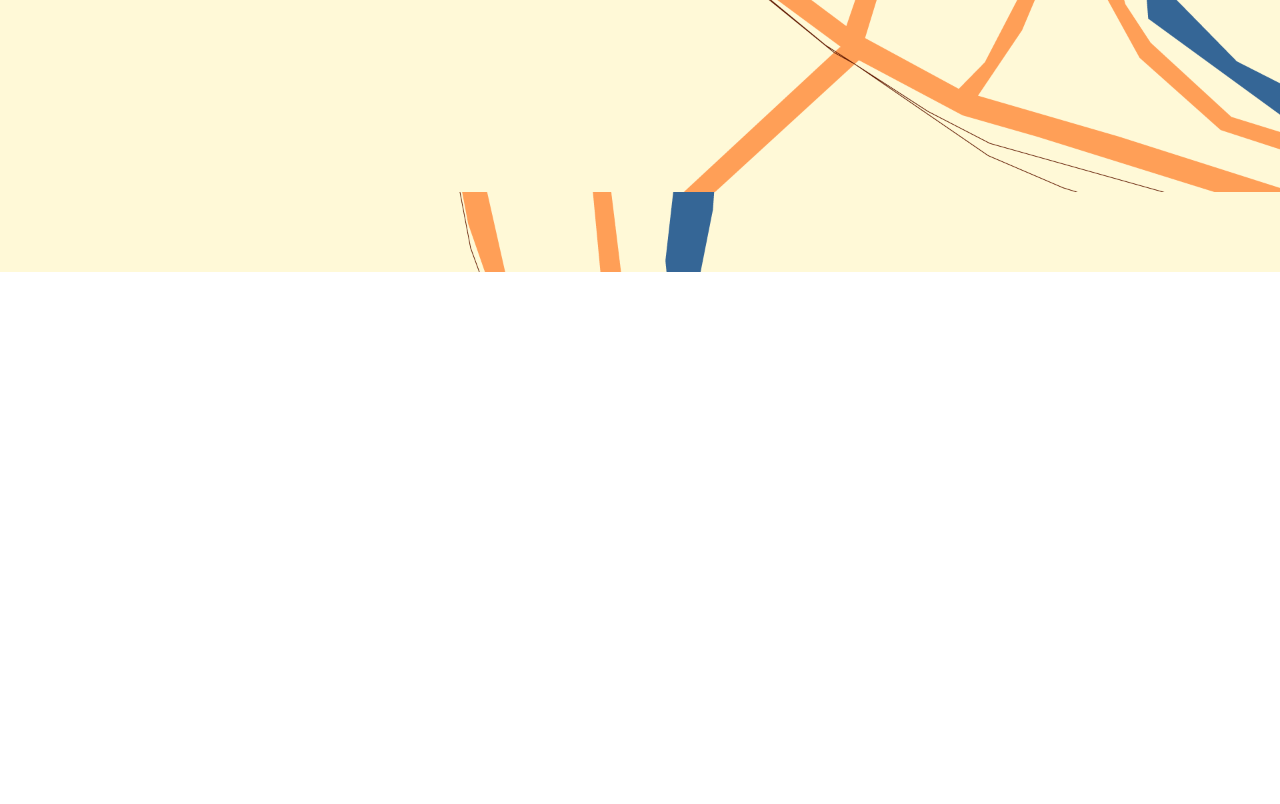
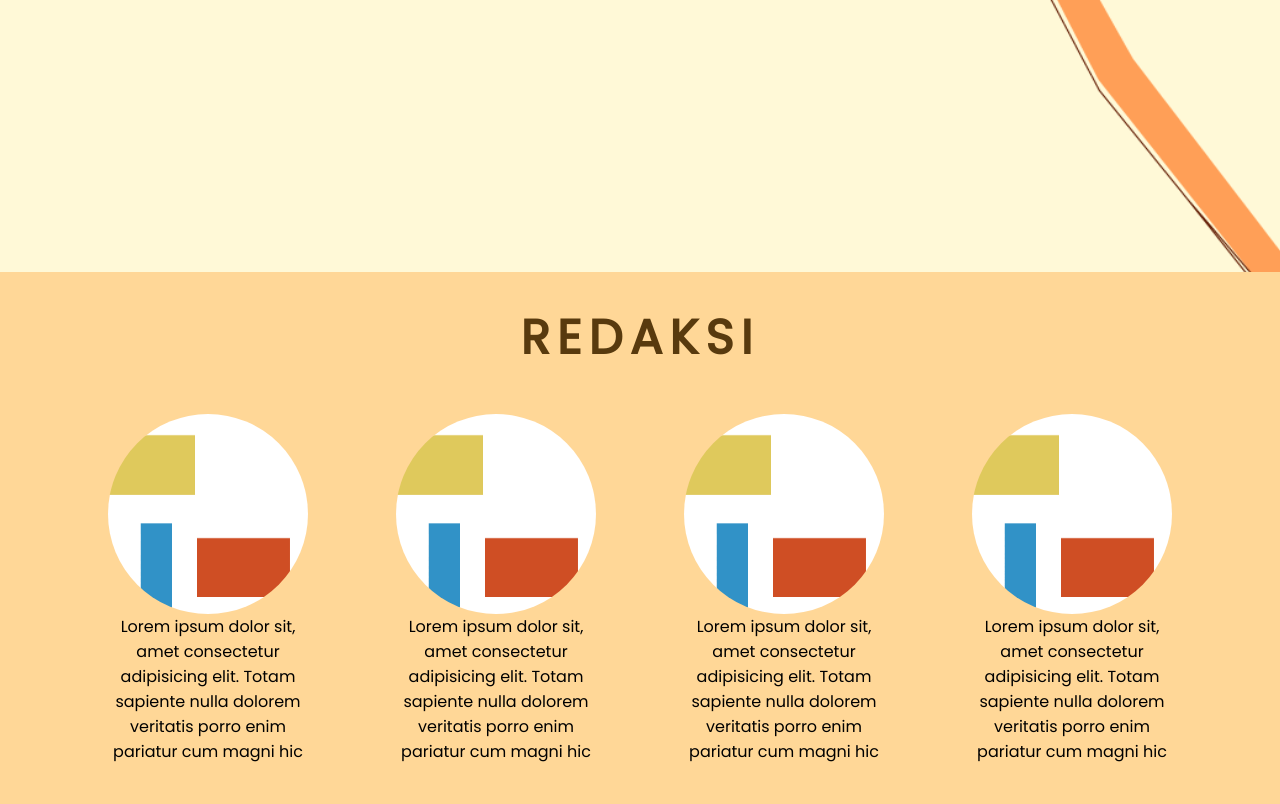
Before and after one commit to RinaldyAdin/Gemerlapan-Private, a website: page index.html in a window 1280 px wide. Shown: the part 528-1332 px from the top of the page. Before the commit the page ends 800 px from the top, so only its background shows below. Drawn offline with Linux system fonts and the light colour scheme.

Commit message:
make redaksi design

```diff
--- a/index.html
+++ b/index.html
@@ -1,5 +1,6 @@
 <!DOCTYPE html>
 <html>
+
 <head>
 	<link rel="stylesheet" href="https://cdnjs.cloudflare.com/ajax/libs/font-awesome/4.7.0/css/font-awesome.min.css">
 	<link href="https://fonts.googleapis.com/css?family=Poppins|Ubuntu&display=swap" rel="stylesheet">
@@ -10,45 +11,55 @@
 			-webkit-tap-highlight-color: rgba(0, 0, 0, 0);
 			-moz-tap-highlight-color: rgba(0, 0, 0, 0);
 		}
-body{
+
+		body {
 			background-image: url(imgm.png);
 			background-size: cover;
 		}
+
 		* {
 			box-sizing: border-box;
 			padding: 0;
 			margin: 0;
 		}
+
 		.active {
 			display: block;
 		}
-nav{
+
+		nav {
 			text-align: center;
 		}
-.mainNav{
+
+		.mainNav {
 			padding-top: 30px;
 			margin: 15px auto;
 			list-style: none;
 		}
-.navh{
+
+		.navh {
 			color: #583a0e;
 			text-decoration: none;
 			font-family: 'Poppins', sans-serif;
 			font-weight: bold;
 			border-bottom: 2px solid #5c5c5c;
 		}
-.nav{
+
+		.nav {
 			color: #583a0e;
 			text-decoration: none;
 			font-family: 'Poppins', sans-serif;
 		}
-.mainNav{
+
+		.mainNav {
 			display: none;
 		}
+
 		.active {
 			display: block;
 		}
-span{
+
+		span {
 			position: absolute;
 			top: 10px;
 			right: 20px;
@@ -56,34 +67,40 @@ span{
 			color: black;
 			font-size: 24px;
 		}
-.desktop{
+
+		.desktop {
 			display: none;
 		}
-.mobile{
+
+		.mobile {
 			text-align: left;
 			padding-top: 60px;
 		}
-.halo{
+
+		.halo {
 			font-size: 60px;
 			font-family: 'Ubuntu', sans-serif;
 			-webkit-text-stroke: 3px #ef4206;
 			color: white;
 			font-weight: bolder;
 		}
-.pendaki{
+
+		.pendaki {
 			font-size: 60px;
 			font-family: 'Ubuntu', sans-serif;
 			color: #ef4206;
 			font-weight: bolder;
 		}
-.anak8{
+
+		.anak8 {
 			margin-left: 26vw;
 			font-size: 3vw;
 			font-family: 'Poppins', sans-serif;
 			color: #ea5826;
 			font-weight: 500;
 		}
-.kami{
+
+		.kami {
 			text-decoration: none;
 			color: #1b4577;
 			font-size: 3.2vw;
@@ -94,47 +111,66 @@ span{
 			font-weight: 600;
 			transition: 0.5s;
 		}
-.kami:hover{
+
+		.kami:hover {
 			text-align: center;
 			color: white;
 			background-color: #ea5826;
 		}
-.hal{
+
+		.hal {
 			margin-left: 10vw;
 		}
 
 		@media screen and (min-width: 768px) {
-	body{
+			body {
 				background-image: url(img.png);
 				background-size: cover;
 			}
-	nav, ul, li{
+
+			nav,
+			ul,
+			li {
 				display: block;
 			}
-	nav{
+
+			nav {
 				text-align: center;
+				height: 10vh;
 			}
-	.mainNav{
+
+			.mainNav {
 				list-style: none;
 				display: flex;
 				flex-direction: row;
 				justify-content: center;
+				margin: 0;
 			}
-	li{
+
+			li {
 				padding-left: 60px;
 				padding-right: 60px;
 			}
-	#bar{
+
+			#bar {
 				display: none;
 			}
-	.desktop{
-		padding-left: 90px;
+
+			.desktop {
 				display: block;
+				position: relative;
 			}
-	.mobile{
+
+			.mobile {
 				display: none;
 			}
-	.halo{
+
+			.jumbotron {
+				margin-left: 90px;
+				height: 90vh;
+			}
+
+			.halo {
 				padding-top: 40px;
 				font-size: 90px;
 				font-family: 'Ubuntu', sans-serif;
@@ -142,21 +178,24 @@ span{
 				color: white;
 				font-weight: bolder;
 			}
-	.pendaki{
+
+			.pendaki {
 				font-size: 90px;
 				font-family: 'Ubuntu', sans-serif;
 				color: #ef4206;
 				font-weight: bolder;
 				margin-left: 30px;
 			}
-	.anak8{
+
+			.anak8 {
 				margin-left: 8vw;
 				color: #ea5826;
 				font-size: 1.3vw;
 				font-family: 'Poppins', sans-serif;
 				font-weight: 500;
 			}
-	.kami{
+
+			.kami {
 				text-decoration: none;
 				color: #1b4577;
 				font-size: 1vw;
@@ -168,8 +207,46 @@ span{
 				border-radius: 15px;
 				font-weight: 600;
 			}
-	.nav:hover{
+
+			.nav:hover {
 				border-bottom: 2px solid #5c5c5c;
+			}
+
+			.redaksi {
+				min-height: 400px;
+				padding-top: 30px;
+				background-color: #ffd797;
+				font-family: "Poppins", sans-serif;
+			}
+
+			.redaksi h2 {
+				text-align: center;
+				font-size: 3em;
+				letter-spacing: 0.15em;
+				color: #583a0e;
+			}
+
+			.redaksi-content {
+				width: 90%;
+				margin: 0 auto;
+				display: flex;
+				justify-content: space-around;
+			}
+
+			.profil {
+				flex: 1;
+				display: flex;
+				flex-direction: column;
+
+				align-items: center;
+				text-align: center;
+				padding: 40px;
+			}
+
+			.profil img {
+				width: 200px;
+				height: 200px;
+				border-radius: 50%;
 			}
 		}
 	</style>
@@ -197,6 +274,32 @@ span{
 			<p class="anak8">Gelora media rakyat delapan</p> <br><br><br><br><br><br>
 			<a href="tentangkami.html" class="kami">T E N T A N G &nbsp; K A M I</a>
 		</div>
+
+		<div class="redaksi">
+			<h2>REDAKSI</h2>
+			<div class="redaksi-content">
+				<div class="profil">
+					<img src="artikel.jpg">
+					<p>Lorem ipsum dolor sit, amet consectetur adipisicing elit. Totam sapiente nulla dolorem veritatis
+						porro enim pariatur cum magni hic</p>
+				</div>
+				<div class="profil">
+					<img src="artikel.jpg">
+					<p>Lorem ipsum dolor sit, amet consectetur adipisicing elit. Totam sapiente nulla dolorem veritatis
+						porro enim pariatur cum magni hic</p>
+				</div>
+				<div class="profil">
+					<img src="artikel.jpg">
+					<p>Lorem ipsum dolor sit, amet consectetur adipisicing elit. Totam sapiente nulla dolorem veritatis
+						porro enim pariatur cum magni hic</p>
+				</div>
+				<div class="profil">
+					<img src="artikel.jpg">
+					<p>Lorem ipsum dolor sit, amet consectetur adipisicing elit. Totam sapiente nulla dolorem veritatis
+						porro enim pariatur cum magni hic</p>
+				</div>
+			</div>
+		</div>
 	</div>
 	<div class="mobile">
 		<img src="Asset 3.png" width="70%" class="hal"> <br>
@@ -218,4 +321,5 @@ navBarToggle.addEventListener('click', function () {
 	</script>
 
 </body>
+
 </html>
```
Lines whose indentation alone changed are shown as unchanged.
